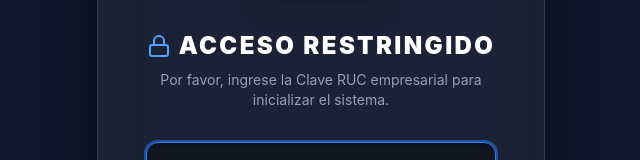
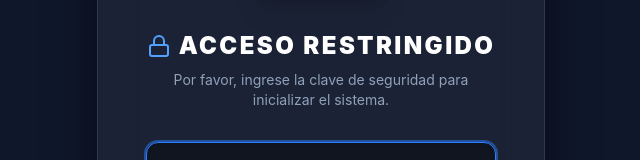
Before and after one commit to demon6048/farma-salud-pos, a React (Vite) app: page / in a window 1280 px wide. Shown: the part 276-436 px from the top of the page, without its empty margins (319-959 px from the left). Built offline with nearby package versions, Linux system fonts and the light colour scheme.

Commit message:
Versión Definitiva: Pantalla de bloqueo maestro, privacidad y claves RUC/Admin

```diff
--- a/src/App.jsx
+++ b/src/App.jsx
@@ -88,7 +88,7 @@ export default function App() {
               localStorage.setItem('fs_global_lock', 'unlocked');
               setIsSystemUnlocked(true);
           } else {
-              setUnlockError('RUC o contraseña incorrecta. Acceso denegado.');
+              setUnlockError('Clave de seguridad incorrecta. Acceso denegado.');
               setIsUnlocking(false);
           }
       }, 1500);
@@ -510,7 +510,6 @@ export default function App() {
   const handlePinSubmit = (e) => {
     e.preventDefault();
     const formData = new FormData(e.target);
-    // Cambiamos el PIN de verificación por la nueva clave robusta de Admin
     if (formData.get('pin') !== '44814557FA') {
         return setAuthModal(prev => ({ ...prev, error: 'CLAVE INCORRECTA.' }));
     }
@@ -661,7 +660,7 @@ export default function App() {
              <h2 className="text-2xl font-black text-white mb-2 tracking-widest flex items-center justify-center gap-2">
                  <Lock size={24} className="text-blue-400" /> ACCESO RESTRINGIDO
              </h2>
-             <p className="text-slate-400 text-sm mb-8">Por favor, ingrese la Clave RUC empresarial para inicializar el sistema.</p>
+             <p className="text-slate-400 text-sm mb-8">Por favor, ingrese la clave de seguridad para inicializar el sistema.</p>
 
              <form onSubmit={handleGlobalUnlock} className="space-y-6">
                  <div>
```
